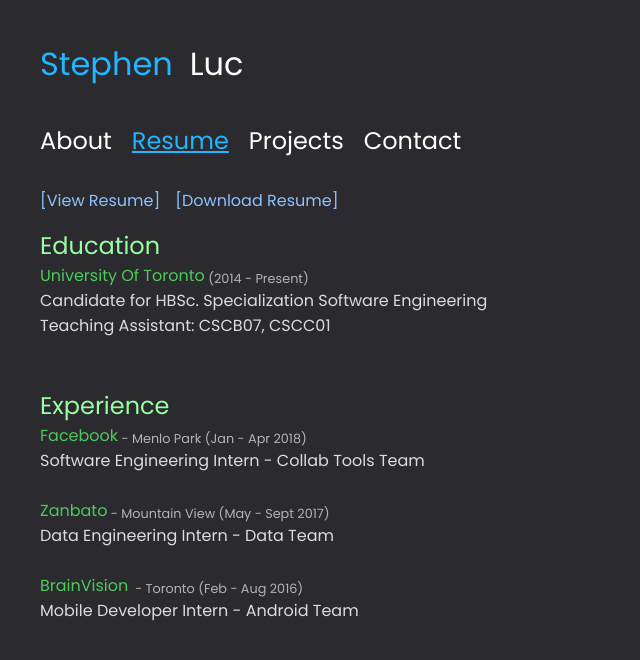
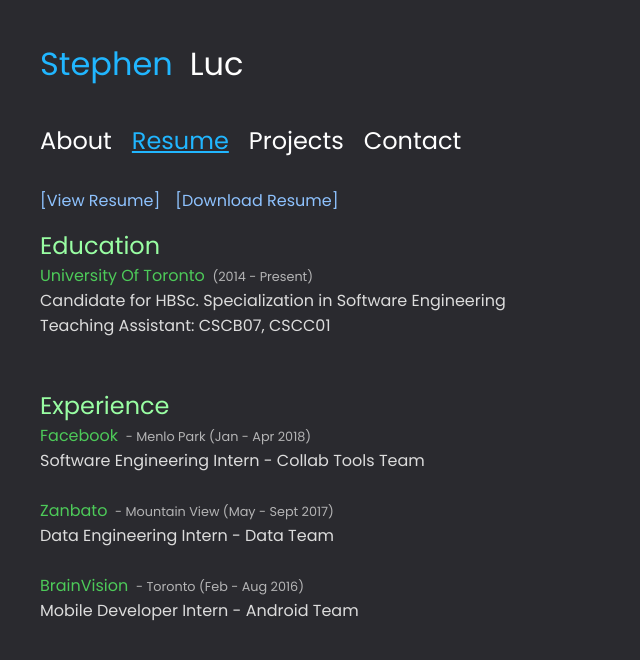
Before and after one commit to stephenluc/stephenluc.github.io, a Jekyll site: the page built from resume/index.html, in a window 1280 px wide. Shown: the top 660 px of the page, without its empty margins (0-640 px from the left). Built offline with Jekyll 4.4.1, drawn with Linux system fonts in a browser that asks for light colours.

Commit message:
fixed some small bugs

```diff
--- a/resume/index.html
+++ b/resume/index.html
@@ -8,29 +8,29 @@
 		<a href="./StephenLucResume.pdf" target="_blank" class="quaternary-text unselected" download>[Download Resume]</a>
 	</div>
 	<h1>Education</h1>
-	<div class="row">
-		<span class="tertiary-text">University Of Toronto</span>
+	<span class="tertiary-text">
+		University Of Toronto
 		<span class="subtext">&nbsp;(2014 - Present)</span>
-	</div>
-	<span>Candidate for HBSc. Specialization Software Engineering</span>
+	</span>
+	<span>Candidate for HBSc. Specialization in Software Engineering</span>
 	<span>Teaching Assistant: CSCB07, CSCC01</span>
 	<br><br>
 	<h1>Experience</h1>
-	<div class="row">
-		<span class="tertiary-text">Facebook</span>
+	<span class="tertiary-text">
+		Facebook
 		<span class="subtext">&nbsp;- Menlo Park (Jan - Apr 2018)</span>
-	</div>
+	</span>
 	<span>Software Engineering Intern - Collab Tools Team</span>
 	<br>
-	<div class="row">
-		<span class="tertiary-text">Zanbato</span>
+	<span class="tertiary-text">
+		Zanbato
 		<span class="subtext">&nbsp;- Mountain View (May - Sept 2017)</span>
-	</div>
+	</span>
 	<span>Data Engineering Intern - Data Team</span>
 	<br>
-	<div class="row">
-		<span class="tertiary-text">BrainVision</span>
-		<span class="subtext">&nbsp; - Toronto (Feb - Aug 2016)</span>
-	</div>
+	<span class="tertiary-text">
+		BrainVision
+		<span class="subtext">&nbsp;- Toronto (Feb - Aug 2016)</span>
+	</span>
 	<span>Mobile Developer Intern - Android Team</span>
 </div>
```
Also changed, not shown: projects/index.html (+6 -6 lines).
